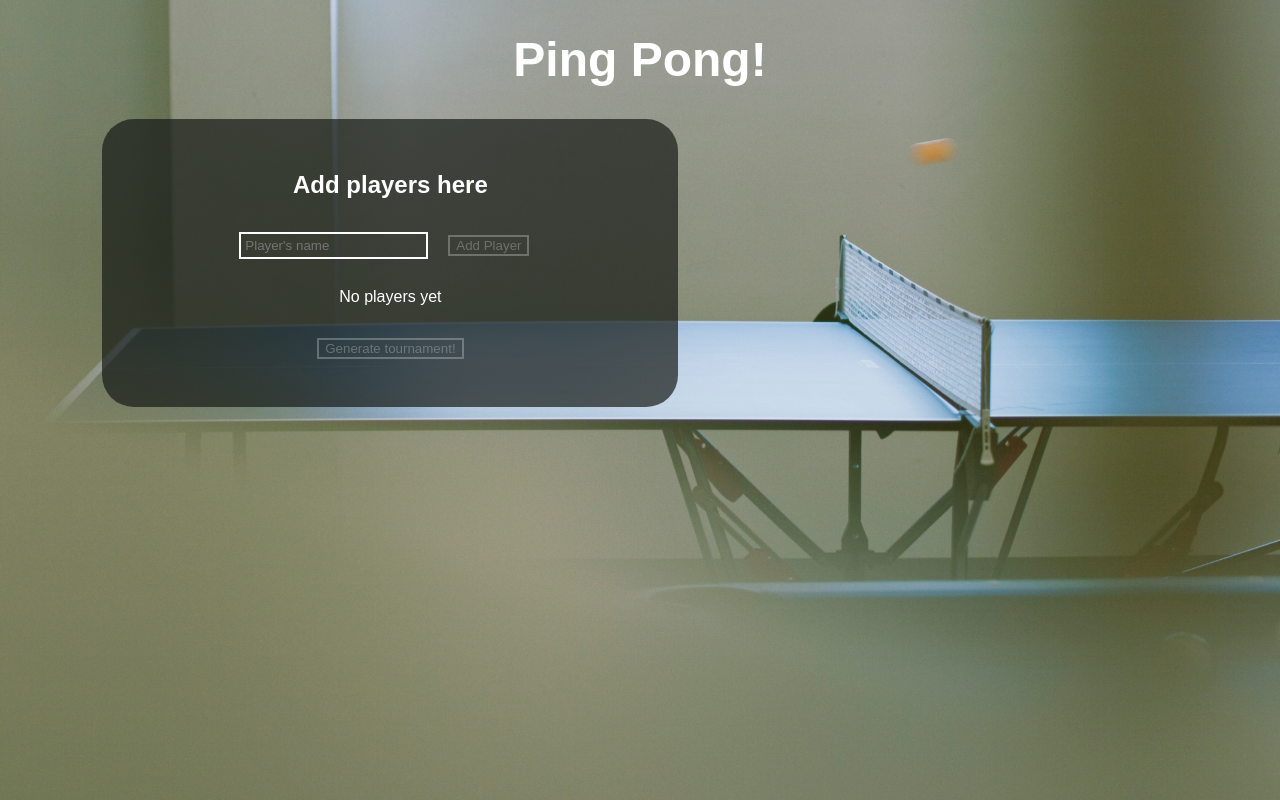
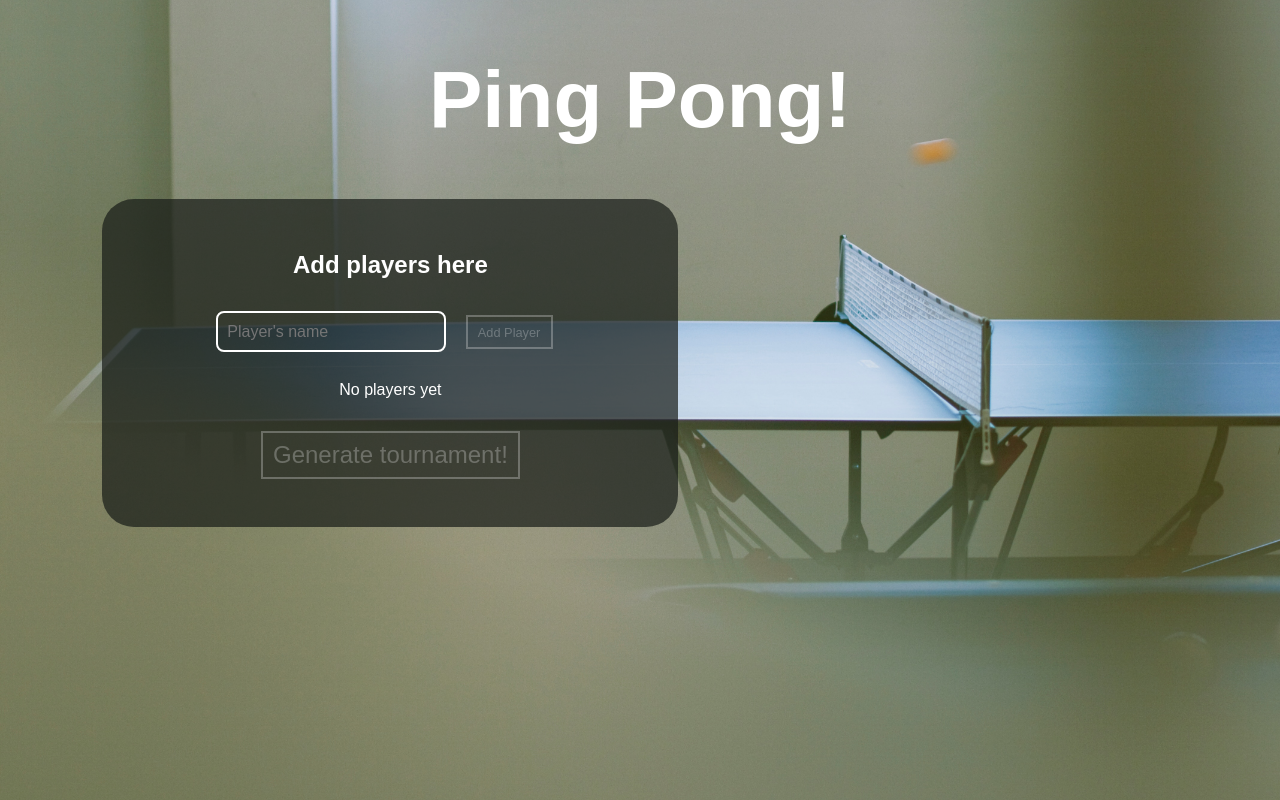
Before and after one commit to j-meech/Ping-pong-tournament-app, a React (Create React App) app: page / in a window 1280 px wide. Built offline with nearby package versions, Linux system fonts and the light colour scheme.

Commit message:
button styling

```diff
--- a/src/components/AddPlayers.js
+++ b/src/components/AddPlayers.js
@@ -43,7 +43,7 @@ export class AddPlayers extends Component {
 	render() {
 		const { players } = this.props;
 		const disabled = players.size >= 8 || this.state.nameExists || this.state.emptyName;
-		const buttonClassName = disabled ? "btn btn-disabled" : "btn";
+		const buttonClassName = disabled ? "btn btn-disabled add" : "btn add";
 		return (
 			<form onSubmit={ this.submit } disabled={disabled}>
         		<input onChange={ this.update } value={ this.state.value } type="text" placeholder="Player's name" disabled={players.size >= 8} maxLength="8" />
--- a/src/components/Generator.js
+++ b/src/components/Generator.js
@@ -76,7 +76,7 @@ export class Generator extends Component {
 	render() {
 	    const { players, shuffledPlayers, shuffledPlayerPairs, } = this.props;
 	    const disabled = players.size < 8;
-	    const buttonClassName = disabled ? "btn btn-disabled" : "btn";
+	    const buttonClassName = disabled ? "btn btn-disabled generate" : "btn generate";
 
 		return (
 			<div>
--- a/src/components/ListPlayers.js
+++ b/src/components/ListPlayers.js
@@ -6,7 +6,7 @@ export class ListPlayers extends Component {
 	render() {
 		const { players, onDelete } = this.props;
 		return (
-			<div>
+			<div className="list-container">
 				{ players.count() ?
 					<ul>
 						{ players.map((player, index) => (
--- a/src/components/TournamentViewer.js
+++ b/src/components/TournamentViewer.js
@@ -26,7 +26,7 @@ export class TournamentViewer extends Component {
 					<Winner theWinner={this.props.theWinner}/>
 				</div>
 				<div className="new-tournament-btn">
-					<Button className="btn" buttonName="New Tournament" onClick={this.onClick}/>
+					<Button className="btn new-tournament" buttonName="New Tournament" onClick={this.onClick}/>
 				</div>
 			</div>
 		);
--- a/src/styles/css/index.css
+++ b/src/styles/css/index.css
@@ -12,7 +12,7 @@ body {
   margin: 0;
   padding: 0;
   font-family: sans-serif;
-  color: #fff; }
+  color: white; }
 
 .App {
   text-align: center; }
@@ -21,23 +21,15 @@ body {
   color: white; }
 
 .App-title {
-  font-size: 3em; }
+  font-size: 5rem; }
 
-.btn {
-  color: #fff;
+input {
+  color: white;
   background-color: transparent;
   border: solid 2px #fff;
-  margin: 1rem; }
-
-.btn-disabled {
-  color: rgba(230, 230, 230, 0.3);
-  border-color: rgba(230, 230, 230, 0.3); }
-
-input {
-  color: #fff;
-  background-color: transparent;
-  border: solid 2px #fff;
-  padding: 4px;
+  border-radius: 8px;
+  font-size: 1rem;
+  padding: 1.8%;
   margin: 4px; }
 
 ul {
@@ -50,14 +42,20 @@ ul {
   background-color: rgba(23, 28, 23, 0.7);
   padding: 2rem;
   border-radius: 2rem;
-  margin-left: 8vw; }
+  margin-left: 8vw;
+  margin-bottom: 5vh; }
+
+.list-container {
+  width: 80%;
+  margin: auto;
+  text-align: center; }
 
 .player-list-item {
   display: flex;
   justify-content: space-between;
   padding: 0.5rem 1rem; }
   .player-list-item .delete-btn {
-    color: #fff;
+    color: white;
     background-color: transparent;
     border: none; }
 
@@ -83,21 +81,6 @@ ul {
 
 .tournament-player.disabled.winner {
   color: rgba(143, 163, 143, 0.7); }
-
-.finish-round-btn {
-  width: 150px;
-  grid-column-start: 17;
-  grid-column-end: span 1;
-  grid-row-start: 3; }
-
-.finish-round-btn.winner {
-  grid-row-start: 1;
-  margin-right: 0.5rem; }
-
-.hidden {
-  border: none;
-  background-color: transparent;
-  color: transparent; }
 
 .grid-container {
   margin-top: 15vh;
@@ -127,9 +110,9 @@ li.tournament-pair {
 li.path-u {
   grid-column-end: span 2;
   grid-row-end: span 1;
-  border-bottom: solid 4px #fff;
-  border-left: solid 4px #fff;
-  border-right: solid 4px #fff;
+  border-bottom: solid 4px white;
+  border-left: solid 4px white;
+  border-right: solid 4px white;
   grid-row-start: 3; }
 
 li.path-u.one {
@@ -145,7 +128,7 @@ li.path-u.four {
   grid-column-start: 14; }
 
 li.path-i {
-  border-right: solid 2px #fff;
+  border-right: solid 2px white;
   grid-row-start: 4; }
 
 li.path-i.one {
@@ -161,7 +144,7 @@ li.path-i.four {
   grid-column-start: 14; }
 
 li.path-l {
-  border-left: solid 2px #fff;
+  border-left: solid 2px white;
   grid-row-start: 4; }
 
 li.path-l.one {
@@ -204,4 +187,44 @@ ul.tournament-grid.winner {
   grid-column-end: span 4;
   font-size: 2rem; }
 
+.btn {
+  color: white;
+  background-color: transparent;
+  border: solid 2px white;
+  margin: 1rem;
+  border-radius: 5pxpx;
+  padding: 1.5%;
+  padding-right: 2%;
+  padding-left: 2%; }
+
+.btn-disabled {
+  color: rgba(230, 230, 230, 0.3);
+  border-color: rgba(230, 230, 230, 0.3); }
+
+.finish-round-btn {
+  width: 150px;
+  grid-column-start: 17;
+  grid-column-end: span 1;
+  grid-row-start: 3; }
+
+.finish-round-btn.winner {
+  grid-row-start: 1;
+  margin-right: 0.5rem; }
+
+.hidden {
+  border: none;
+  background-color: transparent;
+  color: transparent; }
+
+.add {
+  font-size: 0.8rem; }
+
+.generate {
+  font-size: 1.5rem; }
+
+.new-tournament {
+  font-size: 2rem;
+  margin-top: 4vh;
+  margin-bottom: 6vh; }
+
 /*# sourceMappingURL=index.css.map */
--- a/src/styles/scss/_App.scss
+++ b/src/styles/scss/_App.scss
@@ -14,7 +14,7 @@ body {
   margin: 0;
   padding: 0;
   font-family: sans-serif;
-  color: #fff;
+  color: $white;
 }
 
 .App {
@@ -22,30 +22,20 @@ body {
 }
 
 .App-header {
-  color: white;
+  color: $white;
 }
 
 .App-title {
-  font-size: 3em;
-}
-
-.btn {
-	color: #fff;
-	background-color: transparent;
-	border: solid 2px #fff;
-	margin: 1rem;
-}
-
-.btn-disabled {
-	color: hsla(0, 0%, 90%, 0.3);
-	border-color: hsla(0, 0%, 90%, 0.3);
+  font-size: 5rem;
 }
 
 input {
-	color: #fff;
+	color: $white;
 	background-color: transparent;
 	border: solid 2px #fff;
-	padding: 4px;
+  border-radius: 8px;
+  font-size: 1rem;
+	padding: 1.8%;
 	margin: 4px;
 }
 
--- /dev/null
+++ b/src/styles/scss/_buttons.scss
@@ -0,0 +1,47 @@
+.btn {
+	color: $white;
+	background-color: transparent;
+	border: solid 2px $white;
+	margin: 1rem;
+	border-radius: 5pxpx;
+	padding: 1.5%;
+	padding-right: 2%;
+	padding-left: 2%;
+}
+
+.btn-disabled {
+	color: hsla(0, 0%, 90%, 0.3);
+	border-color: hsla(0, 0%, 90%, 0.3);
+}
+
+.finish-round-btn {
+	width: 150px;
+	grid-column-start: 17;
+	grid-column-end: span 1;
+	grid-row-start: 3;
+}
+
+.finish-round-btn.winner {
+	grid-row-start: 1;
+	margin-right: 0.5rem;
+}
+
+.hidden {
+	border: none;
+	background-color: transparent;
+	color: transparent;
+}
+
+.add {
+	font-size: 0.8rem;
+}
+
+.generate {
+	font-size: 1.5rem;
+}
+
+.new-tournament {
+	font-size: 2rem;
+	margin-top: 4vh;
+	margin-bottom: 6vh;
+}
--- a/src/styles/scss/_generator.scss
+++ b/src/styles/scss/_generator.scss
@@ -4,6 +4,13 @@
 	padding: 2rem;
 	border-radius: 2rem;
 	margin-left: 8vw;
+	margin-bottom: 5vh;
+}
+
+.list-container {
+	width: 80%;
+	margin: auto;
+	text-align: center;
 }
 
 .player-list-item {
@@ -13,7 +20,7 @@
 	padding: 0.5rem 1rem;
 
 	.delete-btn {
-		color: #fff;
+		color: $white;
 		background-color: transparent;
 		border: none;
 	}
--- a/src/styles/scss/_variables.scss
+++ b/src/styles/scss/_variables.scss
@@ -1 +1,2 @@
 $background-colour: hsla(120, 10%, 10%, 0.7);
+$white: hsla(120, 0%, 100%, 1);
--- a/src/styles/scss/index.scss
+++ b/src/styles/scss/index.scss
@@ -6,3 +6,4 @@
 @import 'roundTwo';
 @import 'roundThree';
 @import 'winner';
+@import 'buttons';
```
Also changed, not shown: src/styles/scss/_roundOne.scss (+5 -5 lines), src/styles/scss/_tournamentViewer.scss (+0 -20 lines), 1 other file (tests, documents, lock files or other folders).
